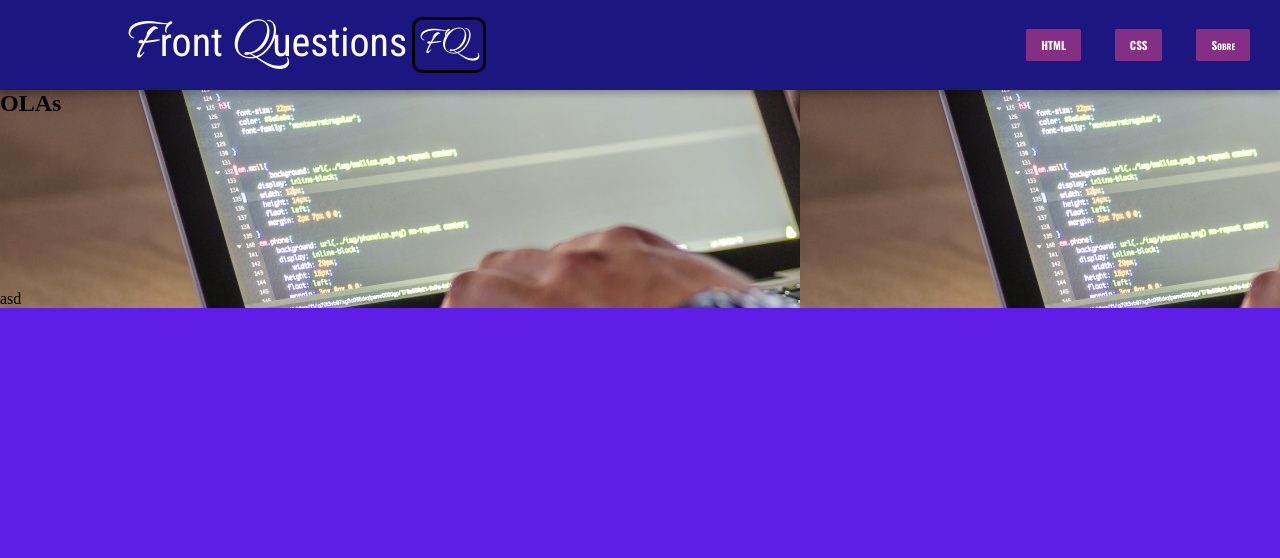
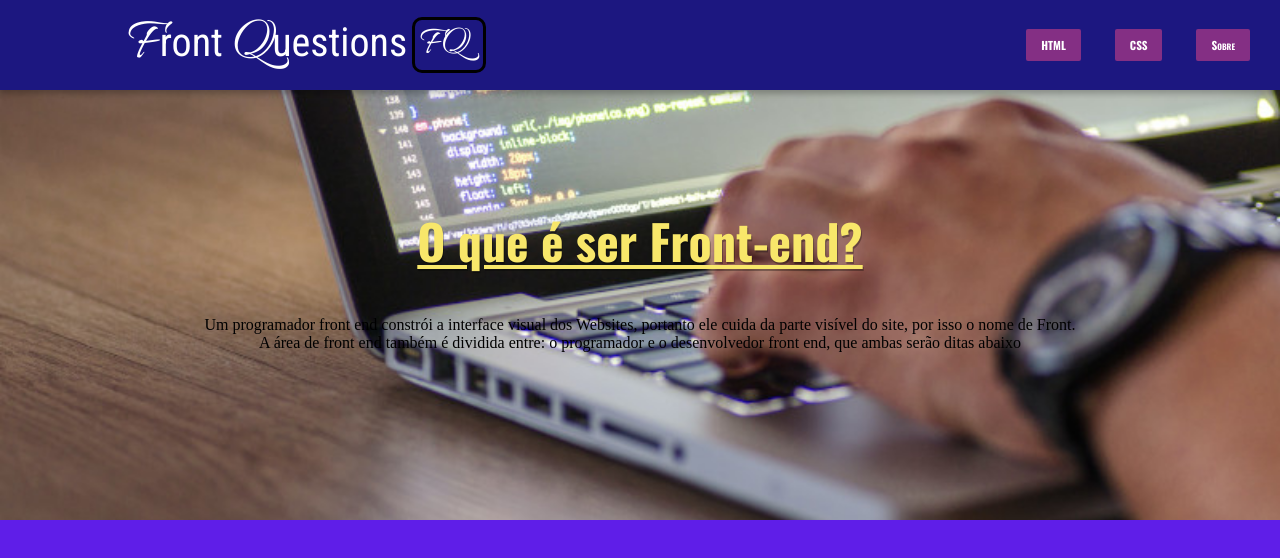
Before and after one commit to Wellington-Lucas/Frontend-projeto, a plain HTML site: page index.html in a window 1280 px wide. Drawn offline with nearby package versions, Linux system fonts and the light colour scheme.

Commit message:
Arrumando background
Arrumei o background e alterei a posição do texto

```diff
--- a/index.html
+++ b/index.html
@@ -50,12 +50,11 @@
         </nav>
     </header>
     <main>
-        <section class="background">
+        <section class="slide-inicial">
             <div class="pergunta">
-                <h1>OLAs</h1>
+                <h1>O que é ser Front-end?</h1>
+                <p>Um programador front end constrói a interface visual dos Websites, portanto ele cuida da parte visível do site, por isso o nome de Front. <br> A área de front end também é dividida entre: o programador e o desenvolvedor front end, que ambas serão ditas abaixo</p>
             </div>
-
-            asd
         </section>
 
 
--- a/style.css
+++ b/style.css
@@ -2,19 +2,20 @@
 @import url('https://fonts.googleapis.com/css2?family=Open+Sans&family=Oswald:wght@700&display=swap');
 
 @keyframes animacao {
-    from{
-        background-color:rgb(132, 47, 132);
+    from {
+        background-color: rgb(132, 47, 132);
     }
-    to{
-        background-color:rgb(208, 50, 208);
+
+    to {
+        background-color: rgb(208, 50, 208);
         font-size: 100%;
     }
 }
 
 
 * {
-    margin:0;
-    padding:0;
+    margin: 0;
+    padding: 0;
     border: 0;
 }
 
@@ -32,34 +33,35 @@ body {
 header {
     display: flex;
     align-items: center;
-    position:sticky;
+    position: sticky;
     top: 0;
-    background:#1C1780;
-    height:90px;
-    box-shadow:0px 4px 6px 0px rgb(0 0 0 / 24%);
+    background: #1C1780;
+    height: 90px;
+    width: 100%;
+    box-shadow: 0px 4px 6px 0px rgb(0 0 0 / 24%);
 }
 
 #texto-logo {
     font: normal normal 2.5em var(--fonte-titulo);
-    color:white;
+    color: white;
     position: absolute;
     left: 10%;
 }
 
-span.letraCustom{
+span.letraCustom {
     font-family: var(--font-fq);
     font-size: 1.5em;
 }
 
-#texto-logo::after{
-    content: 'FQ' ;
+#texto-logo::after {
+    content: 'FQ';
     position: absolute;
     top: 50%;
     transform: translateY(-50%);
     font-family: var(--font-fq);
     border: 3px solid black;
     border-radius: 10px;
-    padding: 0 15px 0 5px ;
+    padding: 0 15px 0 5px;
     margin-left: 5px;
 }
 
@@ -69,34 +71,54 @@ nav {
 }
 
 .linkPrincipal a {
-    text-decoration:none;
-    padding:8px 15px 8px 15px;
-    margin-right:30px;
-    background-color:rgb(132, 47, 132);
-    color:white;
-    font-size:70%;
-    font-family:var(--fonte-principal);
+    text-decoration: none;
+    padding: 8px 15px 8px 15px;
+    margin-right: 30px;
+    background-color: rgb(132, 47, 132);
+    color: white;
+    font-size: 70%;
+    font-family: var(--fonte-principal);
     font-variant: small-caps;
-    border-radius:2px;
+    border-radius: 2px;
 }
 
-.linkPrincipal a:hover{
+.linkPrincipal a:hover {
     animation-name: animacao;
     animation-duration: .7s;
-    animation-fill-mode:forwards ;
-    position:sticky;
+    animation-fill-mode: forwards;
+    position: sticky;
 }
 
 .menuDeslizante {
-    display:none;
+    display: none;
 }
 
-.background {
-  background-image: url(images/imagemDesenvolvedor.jpg);
-  background-size: auto;
+.slide-inicial {
+    display: flex;
+    align-items: center;
+    justify-content: center;
+    text-align: center;
+    height: 430px;
+    width:100%;
+    background: grey url(images/imagemDesenvolvedor.jpg) center center no-repeat;
+    background-size: cover;
 }
 
-.pergunta {width: 100%; height: 200px}
+.pergunta {
+    height: 200px;
 
-footer {
+    padding:40px 20px;
 }
+
+.pergunta > h1 {
+    text-decoration: underline;
+    color:rgb(248, 231, 106);
+    text-shadow: 1px 2px rgba(0, 0, 0, 0.307);
+    font: normal normal 3em 'Oswald', sans-serif;
+    padding-bottom: 40px;
+}
+
+.pergunta > p {
+}
+
+footer {}
```
